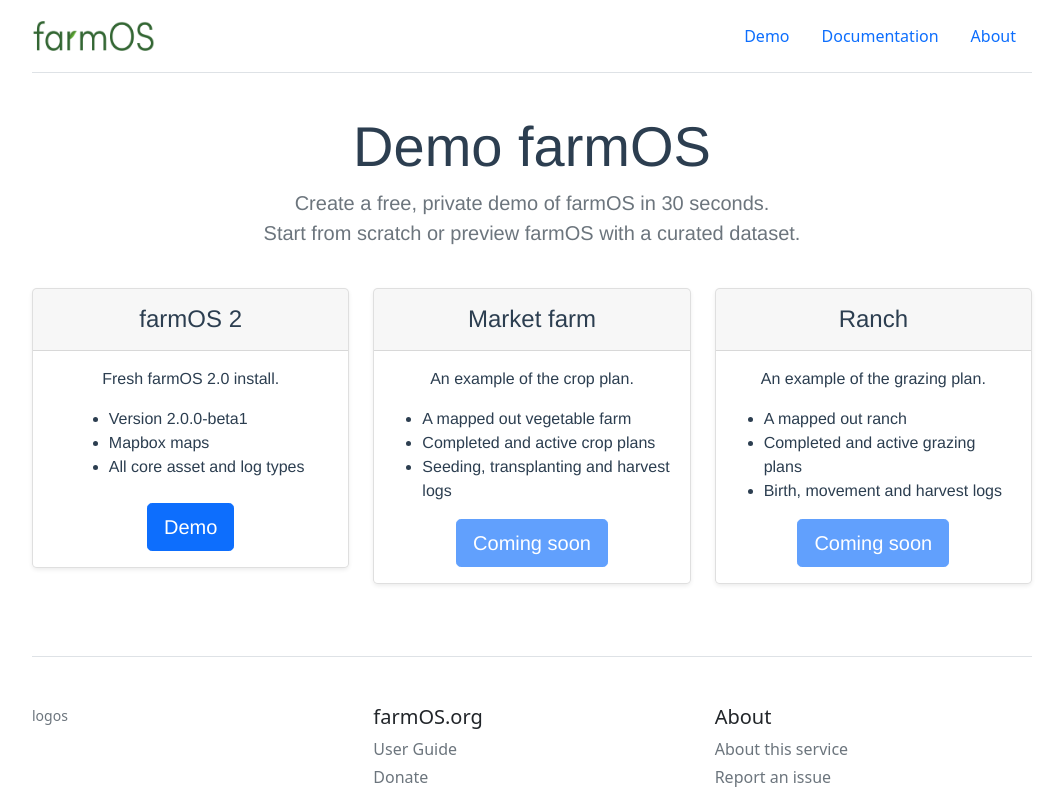
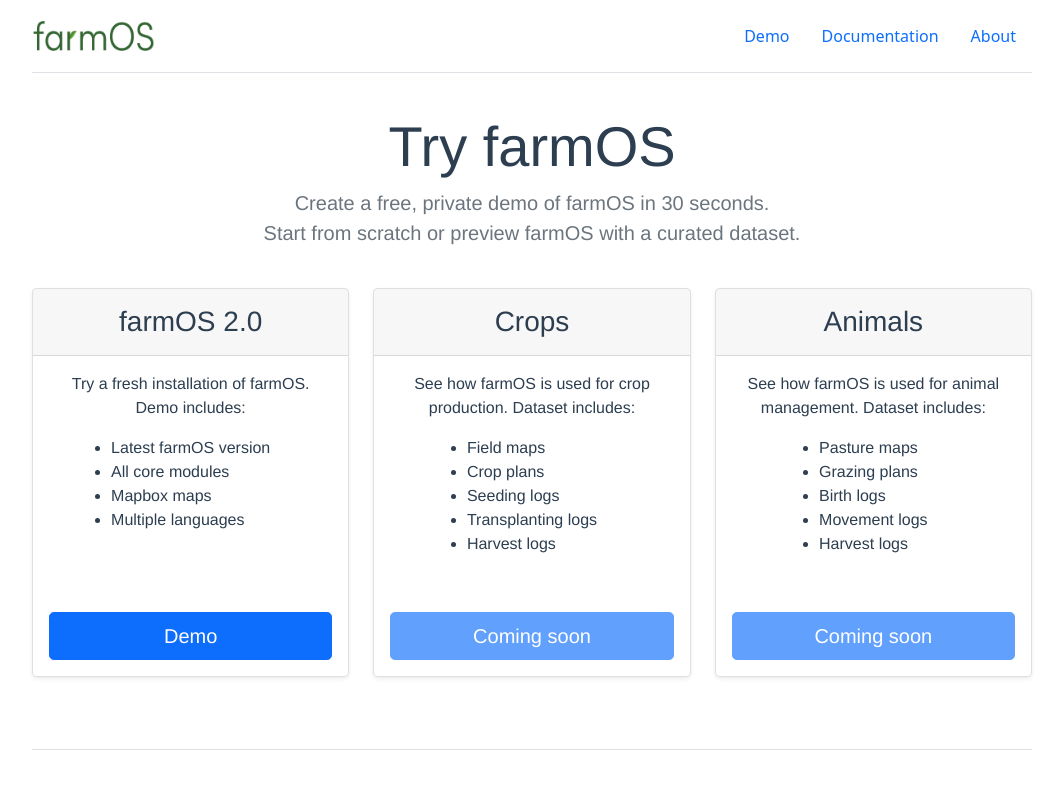
Before and after one commit to paul121/farm-tugboat-demo, a Vue app: page / in a window 1280 px wide. Shown: the top 797 px of the page, without its empty margins (108-1171 px from the left). Built offline with nearby package versions, Linux system fonts and the light colour scheme.

Commit message:
Update card text and style.

```diff
--- a/src/basePreviews.js
+++ b/src/basePreviews.js
@@ -3,36 +3,41 @@
     id: '618f7136908ae14527591948',
     enabled: true,
     alias: '2.x',
-    label: 'farmOS 2',
-    description: 'Fresh farmOS 2.0 install.',
+    label: 'farmOS 2.0',
+    description: 'Try a fresh installation of farmOS. Demo includes:',
     features: [
-      "Version 2.0.0-beta1",
+      "Latest farmOS version",
+      "All core modules",
       "Mapbox maps",
-      "All core asset and log types",
+      "Multiple languages",
     ],
   },
   {
     id: null,
     enabled: false,
     alias: 'crop-plan',
-    label: 'Market farm',
-    description: 'An example of the crop plan.',
+    label: 'Crops',
+    description: 'See how farmOS is used for crop production. Dataset includes:',
     features: [
-      "A mapped out vegetable farm",
-      "Completed and active crop plans",
-      "Seeding, transplanting and harvest logs",
+      "Field maps",
+      "Crop plans",
+      "Seeding logs",
+      "Transplanting logs",
+      "Harvest logs",
     ],
   },
   {
     id: null,
     enabled: false,
     alias: 'grazing-plan',
-    label: 'Ranch',
-    description: 'An example of the grazing plan.',
+    label: 'Animals',
+    description: 'See how farmOS is used for animal management. Dataset includes:',
     features: [
-      "A mapped out ranch",
-      "Completed and active grazing plans",
-      "Birth, movement and harvest logs",
+      "Pasture maps",
+      "Grazing plans",
+      "Birth logs",
+      "Movement logs",
+      "Harvest logs",
     ],
   },
 ]
--- a/src/views/Home.vue
+++ b/src/views/Home.vue
@@ -1,6 +1,6 @@
 <template>
   <div class="p-3 pb-md-4 mx-auto text-center">
-    <h1 class="display-4 fw-normal">Demo farmOS</h1>
+    <h1 class="display-4 fw-normal">Try farmOS</h1>
     <p class="fs-5 mb-0 text-muted">Create a free, private demo of farmOS in 30 seconds.</p>
     <p class="fs-5 text-muted">Start from scratch or preview farmOS with a curated dataset.</p>
   </div>
@@ -9,12 +9,12 @@
       <div class="col">
         <div class="card mb-4 rounded-3 shadow-sm">
           <div class="card-header py-3">
-            <h4 class="my-0 fw-normal">{{ option.label }}</h4>
+            <h4 class="my-0 fs-3">{{ option.label }}</h4>
           </div>
           <div class="card-body">
             <p class="card-text">{{ option.description }}</p>
             <div class="features">
-              <ul>
+              <ul class="list-unstyled">
                 <li
                   v-for="(feature, index) in option.features"
                   :key="index"
@@ -26,7 +26,7 @@
             <button
               @click="$router.push({ name: 'demo-alias', params: { alias: option.alias}})"
               :disabled="!option.enabled"
-              class="btn btn-lg btn-primary"
+              class="w-100 btn btn-lg btn-primary"
             >
               <span v-if="option.enabled">Demo</span>
               <span v-if="!option.enabled">Coming soon</span>
@@ -51,12 +51,14 @@
 }
 </script>
 <style>
+.card .card-text {
+}
 .features {
   display: flex;
   justify-content: center;
-  min-height: 6em;
 }
 .features ul {
+  min-height: 10em;
   list-style: disc;
   text-align: left;
 }
```
